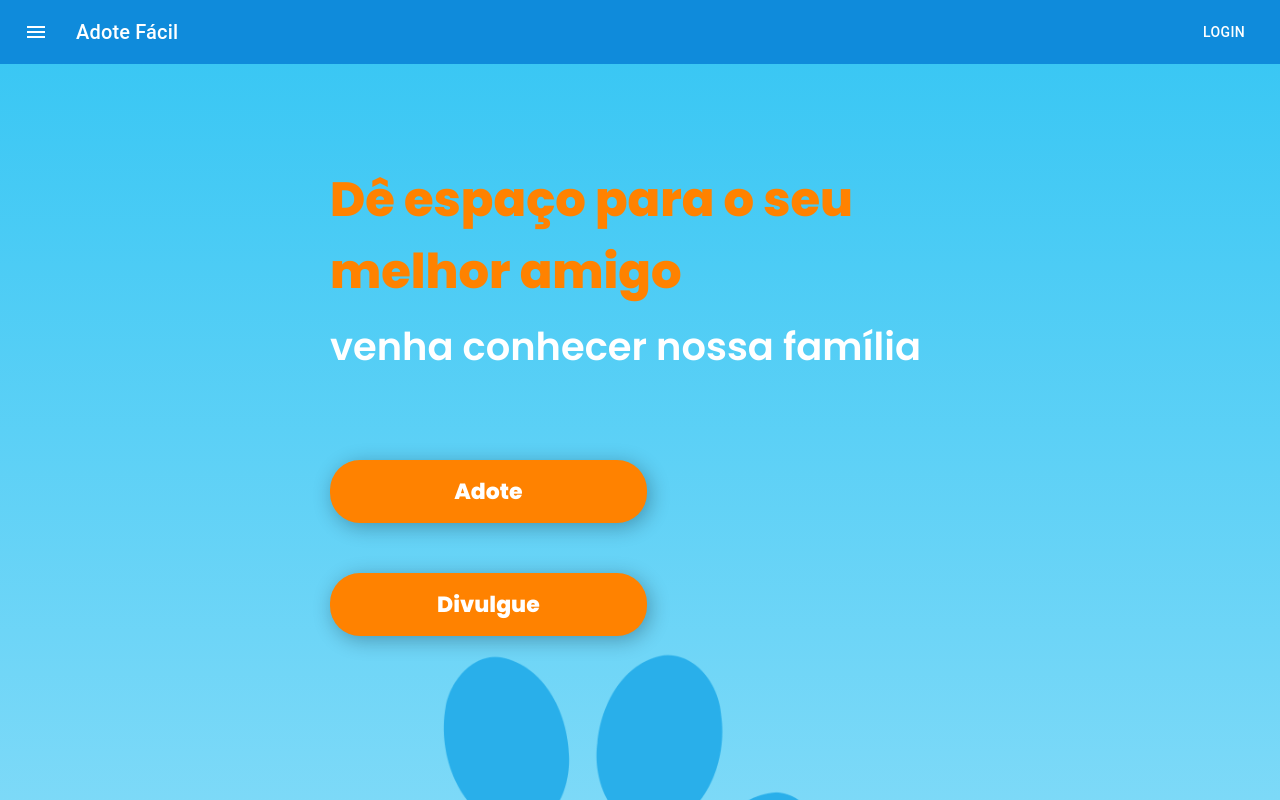
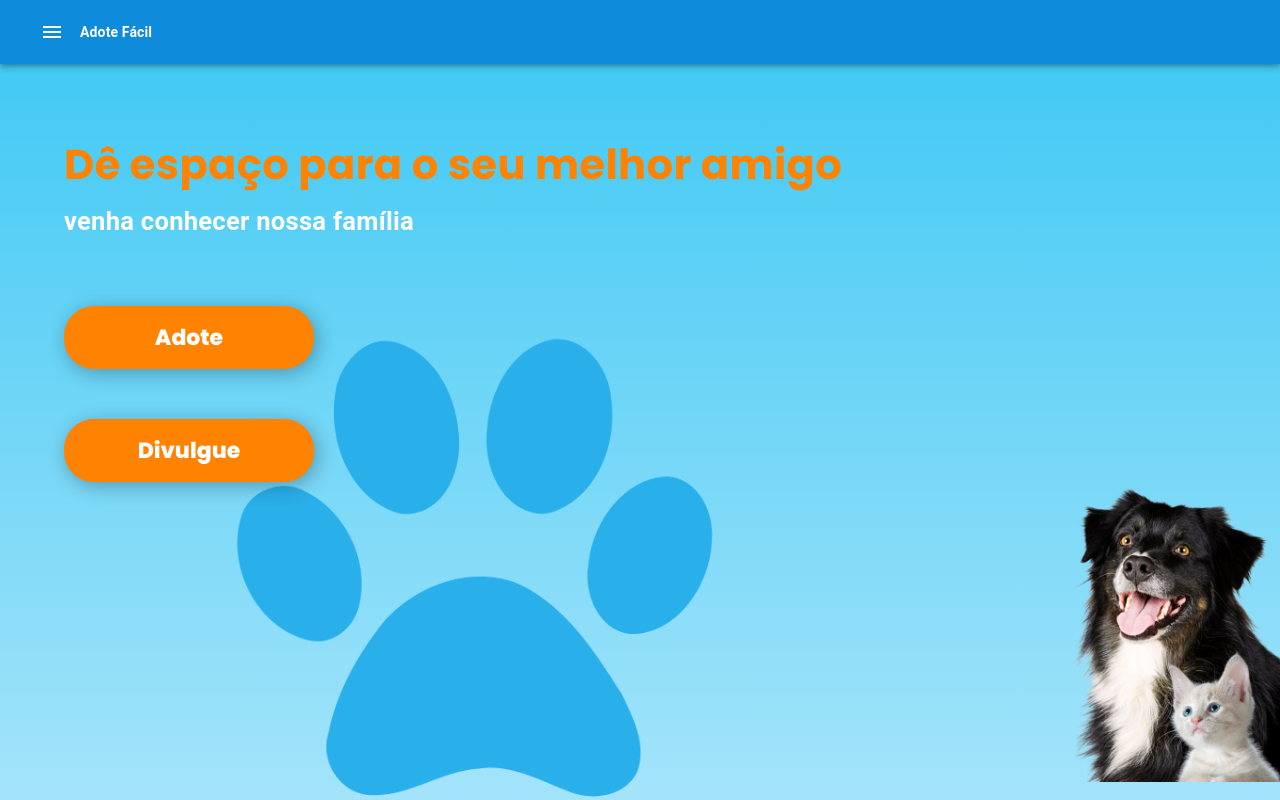
Before and after one commit to fgleilsonf/adote-facil-app, a React (Vite) app: page / in a window 1280 px wide. Shown: the top 800 px of the page. Built offline with nearby package versions, Linux system fonts and the light colour scheme; a web font is replaced by a local one.

Commit message:
feat: landing

```diff
--- a/src/App.jsx
+++ b/src/App.jsx
@@ -1,10 +1,8 @@
 import MyAppBar from "./components/AppBar";
-import { Grid } from "@mui/material";
-import PetsCards from "./components/PetsCards";
+import {Grid} from "@mui/material";
 import PetDetails from "./components/PetDetails";
-import RoutesComponent from './routes.jsx'
 
-import { LIST_PETS } from "./data/Data";
+import {LIST_PETS} from "./data/Data";
 
 function App() {
   const items = LIST_PETS;
@@ -13,13 +11,14 @@ function App() {
 
   return (
     <>
-
-      <MyAppBar title={"Adote Fácil"} />
-      <br /> <br />
+      <MyAppBar title={"Adote Fácil"}/>
       <Grid
         container
-        spacing={5}
-        sx={{ display: "flex", justifyContent: "center" }}
+        spacing={2}
+        sx={{display: "flex", justifyContent: "center"}}
+        p={2}
+        mt={'50px'}
+        width={'100%'}
       >
         {
           /*
@@ -27,7 +26,7 @@ function App() {
           */
           items.map((pet) => (
             <Grid item xs={6} md={2} sm={8} key={pet.name}>
-              <PetDetails pet={pet} />
+              <PetDetails pet={pet}/>
             </Grid>
           ))
         }
--- a/src/components/AppBar.jsx
+++ b/src/components/AppBar.jsx
@@ -1,32 +1,75 @@
-import * as React from "react";
-import AppBar from "@mui/material/AppBar";
-import Box from "@mui/material/Box";
-import Toolbar from "@mui/material/Toolbar";
-import Typography from "@mui/material/Typography";
-import Button from "@mui/material/Button";
-import IconButton from "@mui/material/IconButton";
-import MenuIcon from "@mui/icons-material/Menu";
+import * as React from 'react';
+import MenuIcon from '@mui/icons-material/Menu';
+import {Avatar, Stack, useMediaQuery} from '@mui/material';
+import MuiAppBar from '@mui/material/AppBar';
+import IconButton from '@mui/material/IconButton';
+import {styled} from '@mui/material/styles';
+import Toolbar from '@mui/material/Toolbar';
+import Typography from '@mui/material/Typography';
 
-export default function MyAppBar({ title, color }) {
+const DRAWER_WIDTH = 240;
+
+const AppBar = styled(MuiAppBar, {
+  shouldForwardProp: (prop) => prop !== 'open',
+})(({theme, open, hideMenu}) => ({
+  zIndex: theme.zIndex.drawer + 1,
+  transition: theme.transitions.create(['width', 'margin'], {
+    easing: theme.transitions.easing.sharp,
+    duration: theme.transitions.duration.leavingScreen,
+  }),
+  ...(open && {
+    marginLeft: hideMenu ? 0 : DRAWER_WIDTH,
+    width: `calc(100% - ${hideMenu ? 0 : DRAWER_WIDTH}px)`,
+    transition: theme.transitions.create(['width', 'margin'], {
+      easing: theme.transitions.easing.sharp,
+      duration: theme.transitions.duration.enteringScreen,
+    }),
+  }),
+}));
+
+const MyToolbar = ({title}) => {
+  const isMobile = useMediaQuery('(max-width:600px)');
+
   return (
-    <Box sx={{ flexGrow: 1 }}>
-      <AppBar position="static" sx={{ backgroundColor: '#0f8bdb' }}>
-        <Toolbar>
+    <AppBar
+      position="absolute"
+      sx={{
+        // display: isMobile && open ? 'none' : '',
+        zIndex: 999,
+        backgroundColor: '#0f8bdb'
+      }}
+    >
+      <Toolbar
+        sx={{
+          pr: '24px',
+          justifyContent: 'space-between',
+        }}
+      >
+        <Stack direction={'row'} alignItems={'center'} ml={1} spacing={1}>
           <IconButton
-            size="large"
             edge="start"
             color="inherit"
-            aria-label="menu"
-            sx={{ mr: 2 }}
+            aria-label="open drawer"
+            onClick={() => {
+            }}
+            sx={{
+              marginRight: '36px',
+            }}
           >
-            <MenuIcon />
+            <MenuIcon/>
           </IconButton>
-          <Typography variant="h6" component="div" sx={{ flexGrow: 1 }}>
+          {/*<Avatar*/}
+          {/*  sx={{*/}
+          {/*    background: '#FFF',*/}
+          {/*  }}*/}
+          {/*>A</Avatar>*/}
+          <Typography fontWeight={'bold'} fontSize={'14px'} color={'#FFF'}>
             {title}
           </Typography>
-          <Button color="inherit">Login</Button>
-        </Toolbar>
-      </AppBar>
-    </Box>
+        </Stack>
+      </Toolbar>
+    </AppBar>
   );
-}
+};
+
+export default MyToolbar;
--- a/src/components/Landing.css
+++ b/src/components/Landing.css
@@ -21,12 +21,12 @@ section{
     overflow-x: hidden;
     box-sizing: border-box;
 }
+
 .img_mobile{
     display: none;
 }
 
 .container{
-    position: relative;
     width: 100%;
     display: flex;
     align-items: center;
@@ -34,15 +34,13 @@ section{
     box-sizing: border-box;
     align-items: center;
     justify-content: center;
+}
 
-
-}
 .container .text{
     position: relative;
     max-width: 600px;
-    margin-right: 20px;
+}
 
-}
 .container .text h1{
     color: #ff8200;
     font-size: 3.0em;
@@ -52,6 +50,7 @@ section{
     font-weight: 800;
     font-style: normal;
 }
+
 .container .text h1 span{
     font-size: 0.8em;
     font-weight: 400;
@@ -60,6 +59,7 @@ section{
     font-weight: 600;
     font-style: normal;
 }
+
 .bts{
     margin-top: 80px;
 
@@ -69,7 +69,7 @@ section{
     flex-direction: column;
     margin-top: 50px;
     padding: 15px 2em;
-    width: 3.3in;
+    width: 250px;
     align-items: center;
     justify-content: center;
     background-color: #ff8200;
--- a/src/components/LandingPage.jsx
+++ b/src/components/LandingPage.jsx
@@ -1,11 +1,13 @@
 import React from 'react';
-import { Link } from 'react-router-dom';
-import { useNavigate } from 'react-router-dom';
-import AppBar from "@mui/material/AppBar";
-import MyAppBar from "./AppBar";
+import {useNavigate} from 'react-router-dom';
+import MyToolbar from "./AppBar";
 import "./Landing.css"
 import Banner from '../assets/Banner.png';
 import Pets from '../assets/Pets.png';
+import {Avatar, Container} from "@mui/material";
+import Box from "@mui/material/Box";
+import Toolbar from "@mui/material/Toolbar";
+import Typography from "@mui/material/Typography";
 
 
 function LandingPage() {
@@ -13,36 +15,82 @@ function LandingPage() {
   const handleButtonClick = () => {
     navigate('/home');
   };
+
   return (
-    <>
+    <Box sx={{display: 'flex', overflowX: 'hidden'}}>
+      <MyToolbar title={"Adote Fácil"}/>
+      <Box
+        component="main"
+        sx={{
+          background: 'linear-gradient(to bottom, #3ac7f4, #a4e4fa)',
+          overflow: 'auto',
+          overflowX: 'hidden',
+          width: '100%',
+          height: 'calc(100vh)',
+        }}
+      >
+        <Toolbar/>
+        <Container>
+          <Box mt={10} display={'flex'} flexDirection={'column'}>
+            <Typography
+              color={'#ff8200'}
+              fontSize={'2.6em'}
+              fontWeight={'700'}
+              fontFamily={'Poppins, sans-serif'}
+              fontStyle={'normal'}
+              lineHeight={'1'}
+            >Dê espaço para o seu melhor amigo</Typography>
 
-    <MyAppBar title={"Adote Fácil"} />
-    <section>
+            <Typography color={'#FFF'} fontSize={'1.6em'} fontWeight={'600'} mt={2}>
+              venha conhecer nossa família
+            </Typography>
 
-      <div className="container">
-        <div className="text">
-        <h1>Dê espaço para o seu melhor amigo <br /> <span>venha conhecer nossa família</span></h1>
-        <div className="bts">
-        <button className='Bt' onClick={handleButtonClick}>Adote</button>
-        <button className='Bt' onClick={handleButtonClick}>Divulgue</button>
-        </div>
+            <Box zIndex={1} mt={2}>
+              <button className='Bt' onClick={handleButtonClick}>Adote</button>
+              <button className='Bt' onClick={handleButtonClick}>Divulgue</button>
+            </Box>
 
-        <div className="boxImg">
-          <img src={Banner} className='img2'/>
-          <img src={Pets} className='img1'/>
+            <Box position={'absolute'} top={320}>
+              <Avatar src={Banner} className='img2' variant={'square'} sx={{
+                width: '100%',
+                height: 500,
+                ml: 13,
+                '& .MuiAvatar-img': {
+                  objectFit: 'contain !important'
+                }
+              }}/>
+            </Box>
+            <Box position={'absolute'} bottom={18} right={0}>
+              <Avatar src={Pets} className='img1_mobile' variant={'square'} sx={{
+                width: '100%',
+                height: 400,
+                objectFit: 'contain'
+              }}/>
+            </Box>
+          </Box>
+          {/*<section style={{}}>*/}
+          {/*  <div className="container">*/}
+          {/*    <div className="text">*/}
 
-        </div>
-        </div>
-      </div>
-      <div className='img_mobile'>
+          {/*      <div className="bts">*/}
+          {/*        <button className='Bt' onClick={handleButtonClick}>Adote</button>*/}
+          {/*        <button className='Bt' onClick={handleButtonClick}>Divulgue</button>*/}
+          {/*      </div>*/}
 
-      <img src={Pets} className='img1_mobile'/>
-      </div>
-    </section>
+          {/*      <div className="boxImg">*/}
+          {/*        <img src={Banner} className='img2'/>*/}
+          {/*        <img src={Pets} className='img1'/>*/}
 
-
-
-    </>
+          {/*      </div>*/}
+          {/*    </div>*/}
+          {/*  </div>*/}
+          {/*  <div className='img_mobile'>*/}
+          {/*    <img src={Pets} className='img1_mobile'/>*/}
+          {/*  </div>*/}
+          {/*</section>*/}
+        </Container>
+      </Box>
+    </Box>
   );
 }
 
```
